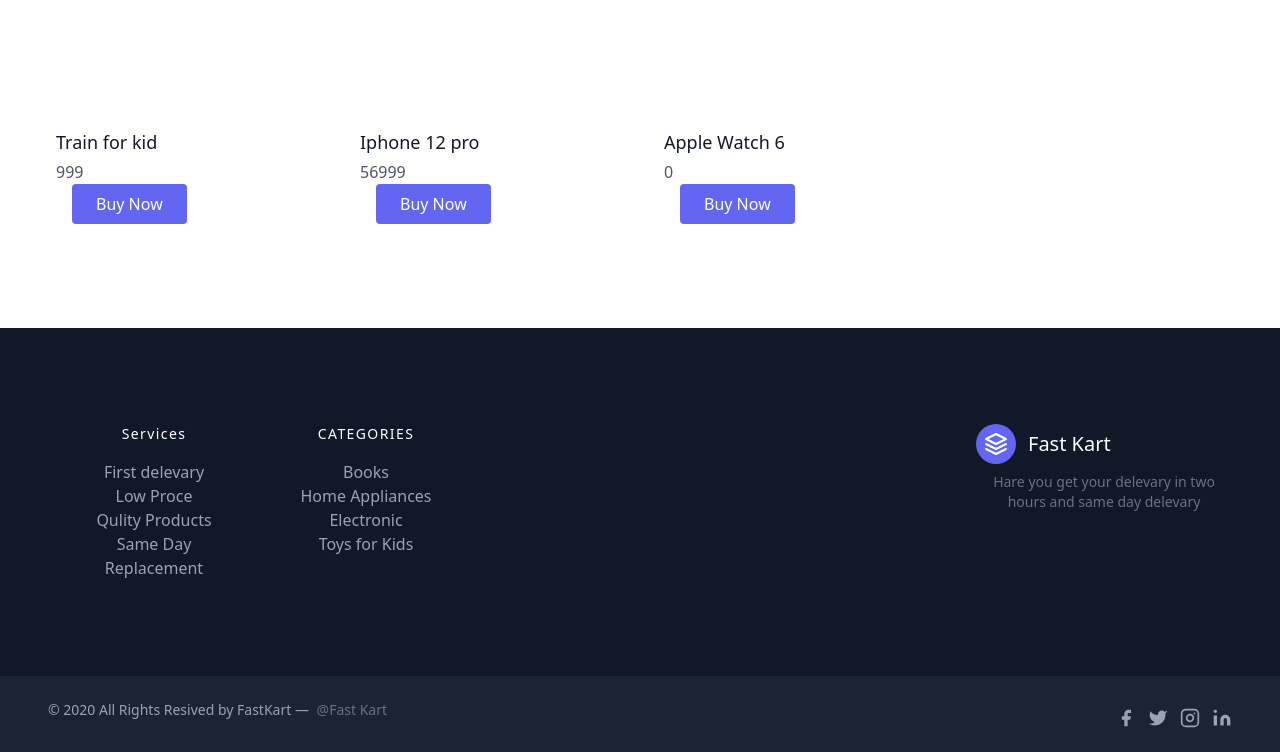
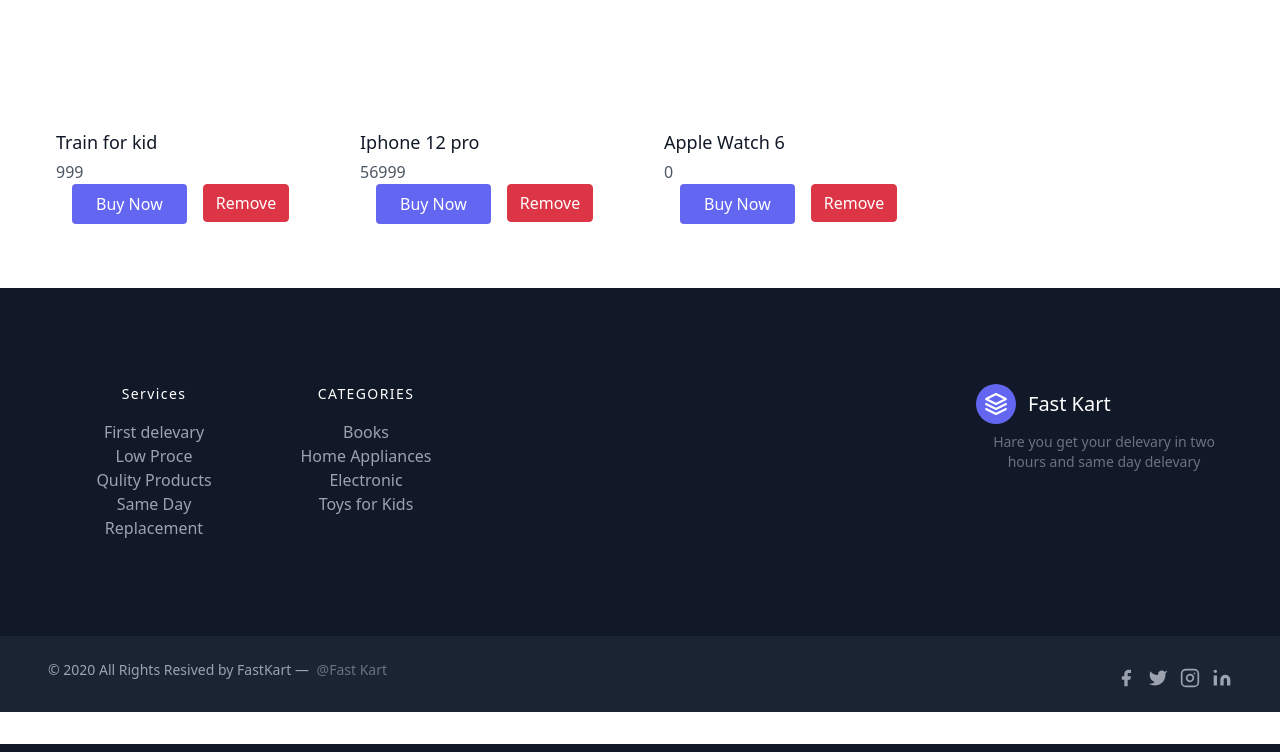
Before and after one commit to reo127/ecomm, a Django app: page /cart/ in a window 1280 px wide. Shown: the part 56-808 px from the top of the page. Run offline with Django 3.2, Linux system fonts and the light colour scheme; a user stored in the database is signed in; data comes from the database, SQL or seed files in the repository; both versions use the stored data as it was after the commit.

Commit message:
Remove option was created, Now user can remove products from cart

```diff
--- a/core/urls.py
+++ b/core/urls.py
@@ -12,5 +12,6 @@
     path('login', views.login, name="login"),
     path('singup', views.singup, name="singup"),
     path('singout', views.singout, name="singout"),
+    path('delectCart/<int:sno>', views.delectCart, name="delectCart"),
     path('orderHandle/<int:sno>', views.orderHandle, name="orderHandle"),
 ]
--- a/core/views.py
+++ b/core/views.py
@@ -30,6 +30,12 @@
             Cart.objects.create(originalId=originalId, product_name=product_name, price=price, belongsTo=request.user)
             messages.success(request, f"{product_name} is added to your cart")
             return HttpResponseRedirect('/')
+
+def delectCart(request, sno):
+    cartProd = Cart.objects.filter(originalId = sno).delete()
+    messages.success(request, "Product is remove from your Cart")
+    return HttpResponseRedirect('/cart')
+
 
 def cart(request):
     if request.user.is_authenticated:
--- a/templates/core/cart.html
+++ b/templates/core/cart.html
@@ -21,11 +21,14 @@
                <h2 class="text-gray-900 title-font text-lg font-medium">{{prod.product_name}}</h2>
                <p class="mt-1">{{prod.price}}</p>
             </div>
-            <a href="/belling/{{prod.originalId}}">
-               <button
-               class="flex ml-auto text-white bg-indigo-500 border-0 py-2 px-6 focus:outline-none hover:bg-indigo-600 rounded mx-3">Buy
-               Now</button>
-           </a>
+            <div class="prod_oporations" style="display: flex;justify-content: flex-end;position: absolute;">
+               <a href="/belling/{{prod.originalId}}">
+                  <button
+                  class="flex ml-auto text-white bg-indigo-500 border-0 py-2 px-6 focus:outline-none hover:bg-indigo-600 rounded mx-3">Buy
+                  Now</button>
+              </a>
+              <a href="/delectCart/{{prod.originalId}}"><button class="btn btn-danger">Remove</button></a>
+            </div>
          </div>
          {% endfor %}
       </div>
```
Also changed, not shown: db.sqlite3.
